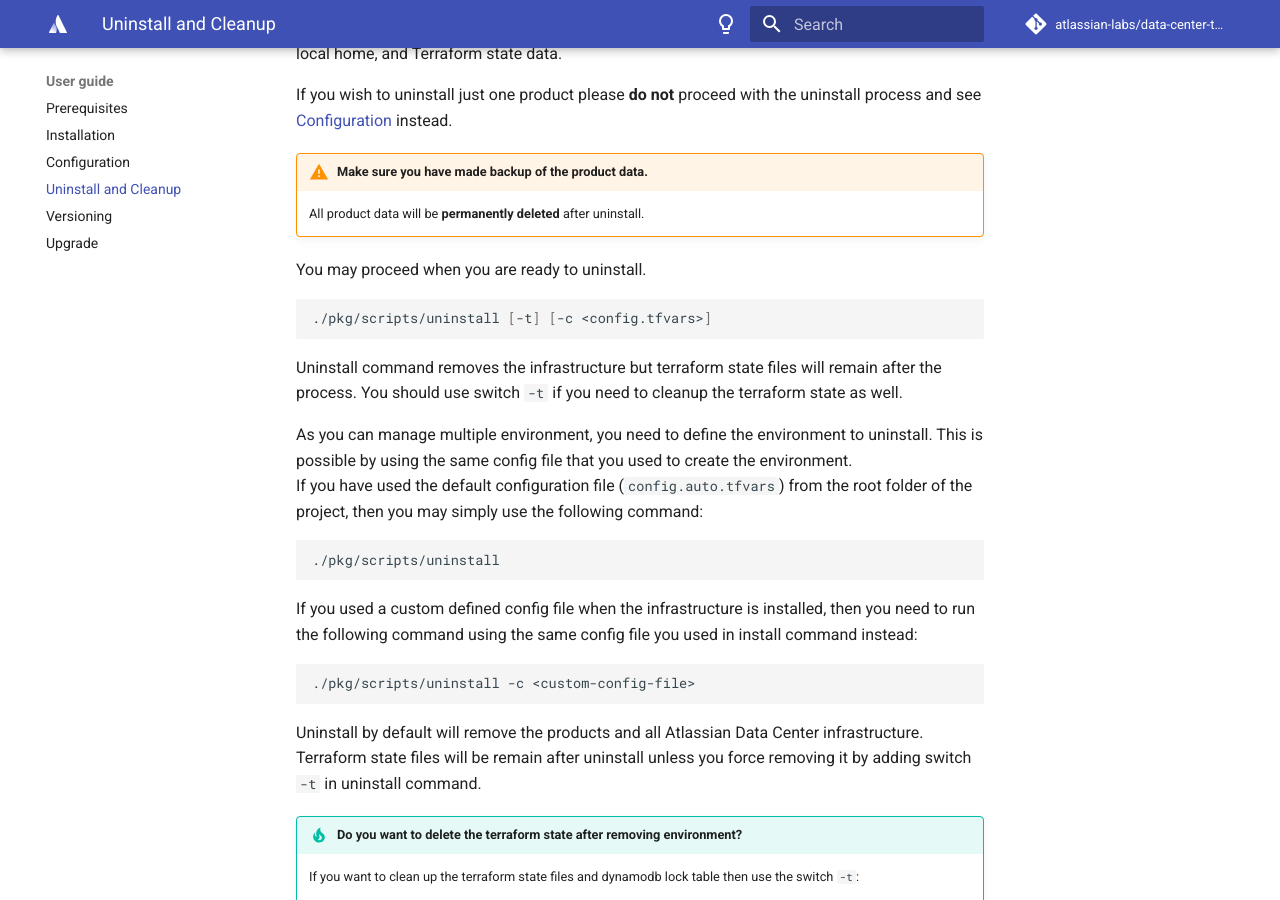
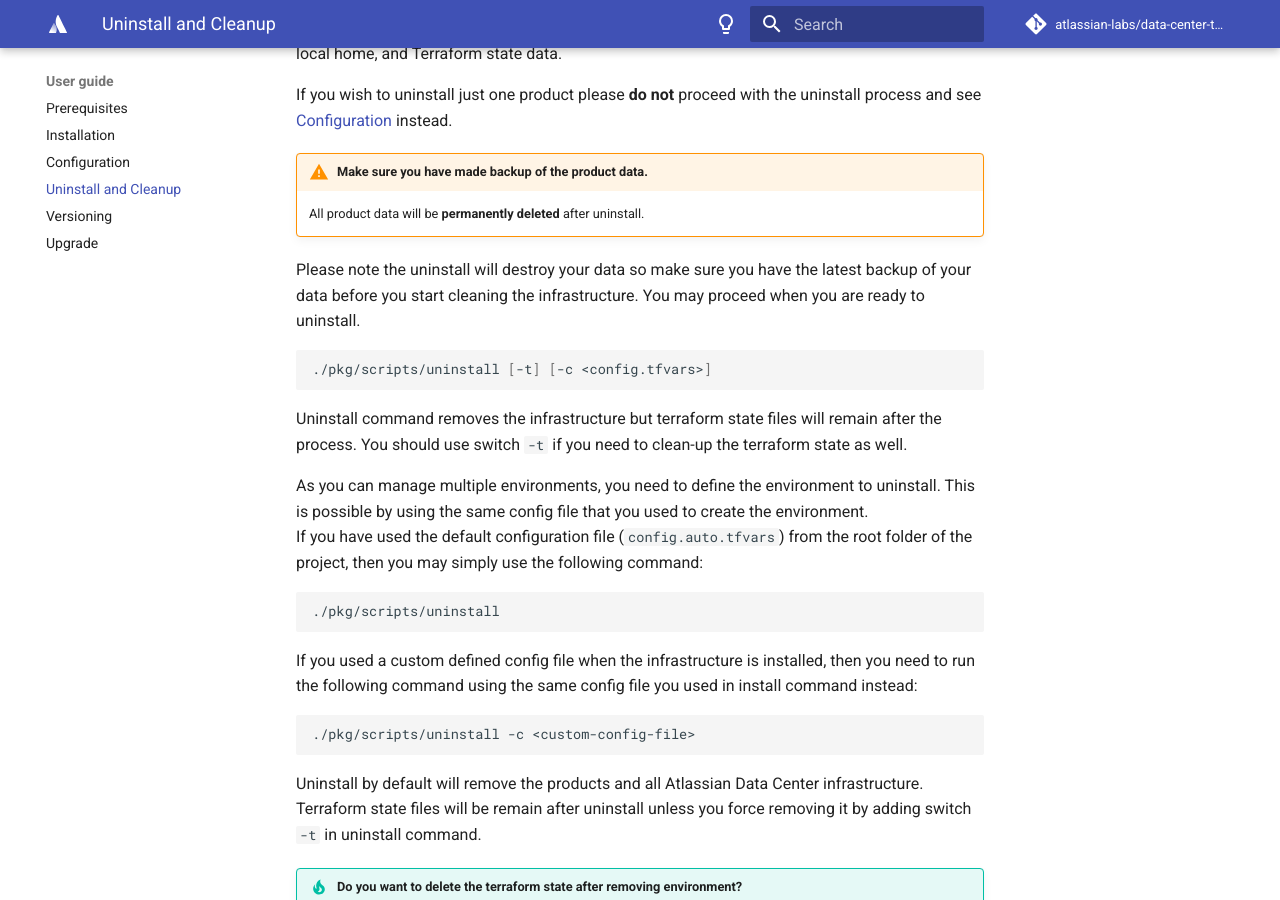
Before and after one commit to atlassian-labs/data-center-terraform, an MkDocs documentation site: the page built from docs/docs/userguide/CLEANUP.md, in a window 1280 px wide and 900 px high, scrolled down 442 px. Built offline with MkDocs 1.6.1 and Material for MkDocs 9.7.7, drawn with Linux system fonts in a browser that asks for light colours; comment, search, counter and statistics services are not loaded.

Commit message:
TFKUBE-135: documentation

````diff
--- a/docs/docs/userguide/CLEANUP.md
+++ b/docs/docs/userguide/CLEANUP.md
@@ -14,15 +14,16 @@
 !!! warning "Make sure you have made backup of the product data."
     All product data will be **permanently deleted** after uninstall.
 
+Please note the uninstall will destroy your data so make sure you have the latest backup of your data before you start cleaning the infrastructure.
 You may proceed when you are ready to uninstall.
 
 ```shell
 ./pkg/scripts/uninstall [-t] [-c <config.tfvars>]
 ```
 Uninstall command removes the infrastructure but terraform state files will remain after the process.
-You should use switch `-t` if you need to cleanup the terraform state as well.
+You should use switch `-t` if you need to clean-up the terraform state as well.
 
-As you can manage multiple environment, you need to define the environment to uninstall.
+As you can manage multiple environments, you need to define the environment to uninstall.
 This is possible by using the same config file that you used to create the environment.
 If you have used the default configuration file (`config.auto.tfvars`) from the root folder of the project, then you may simply use the following command:
 
````
